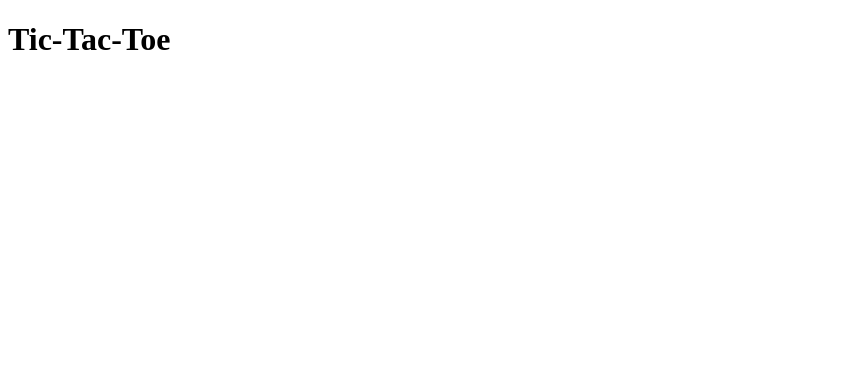
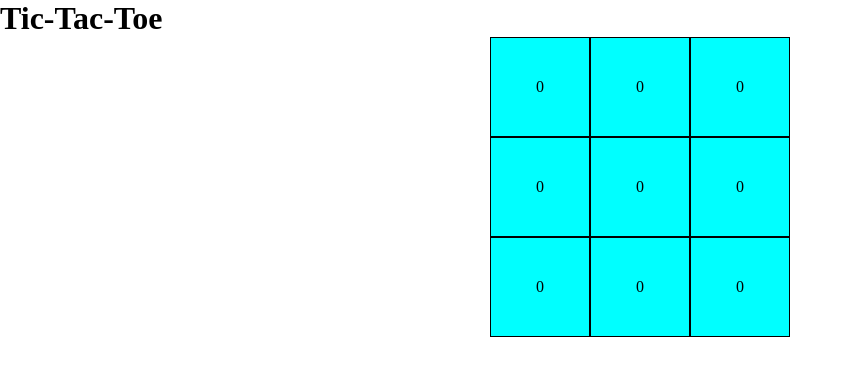
Before and after one commit to derre3/tic-tac-toe, a plain HTML site: page index.html in a window 1280 px wide. Shown: the whole page, without its empty margins (0-853 px from the left). Drawn offline with Linux system fonts and the light colour scheme.

Commit message:
add placeholder board UI

```diff
--- a/index.html
+++ b/index.html
@@ -8,6 +8,25 @@
     <script src="script.js" defer></script>
   </head>
   <body>
-    <h1>Tic-Tac-Toe</h1>
+    <div class="container">
+      <h1>Tic-Tac-Toe</h1>
+      <div class="board">
+        <div class="row">
+          <div class="cell">0</div>
+          <div class="cell">0</div>
+          <div class="cell">0</div>
+        </div>
+        <div class="row">
+          <div class="cell">0</div>
+          <div class="cell">0</div>
+          <div class="cell">0</div>
+        </div>
+        <div class="row">
+          <div class="cell">0</div>
+          <div class="cell">0</div>
+          <div class="cell">0</div>
+        </div>
+      </div>
+    </div>
   </body>
 </html>
--- a/style.css
+++ b/style.css
@@ -0,0 +1,27 @@
+* {
+  margin: 0;
+  padding: 0;
+  box-sizing: border-box;
+}
+
+.board {
+  /* display: flex; */
+  justify-content: center;
+  align-items: center;
+}
+
+.row {
+  display: flex;
+  justify-content: center;
+  align-items: center;
+}
+
+.cell {
+  display: flex;
+  justify-content: center;
+  align-items: center;
+  width: 100px;
+  height: 100px;
+  background-color: aqua;
+  border: 1px black solid;
+}
```
